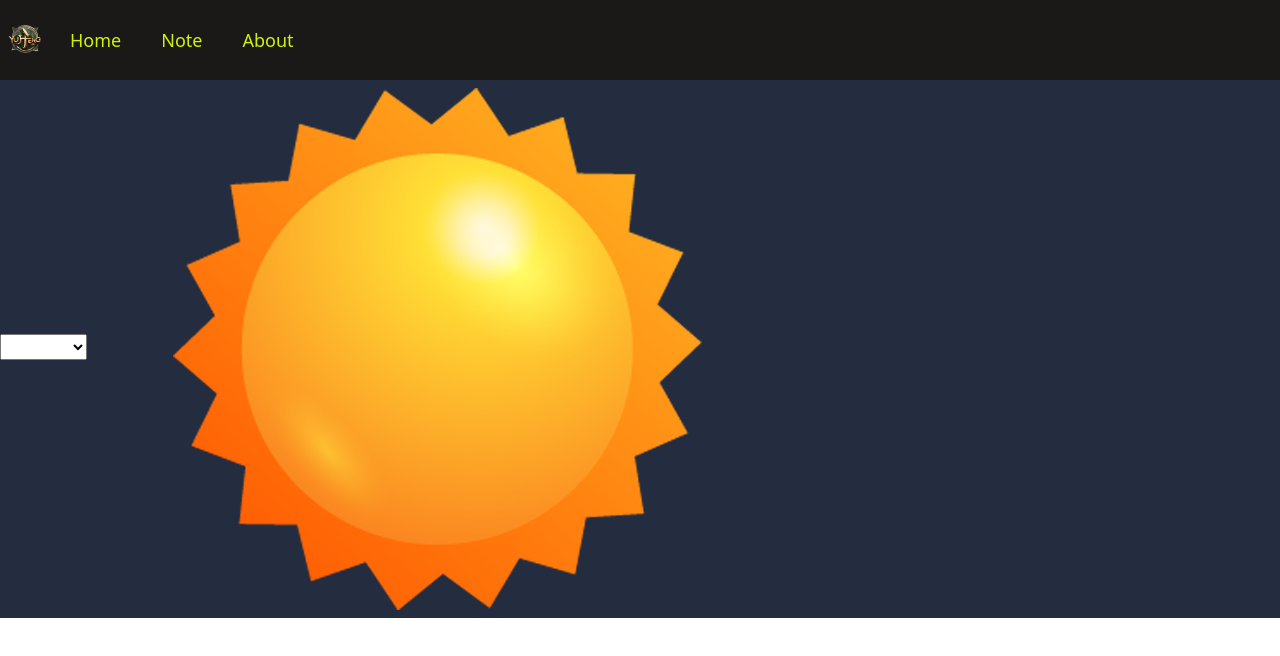
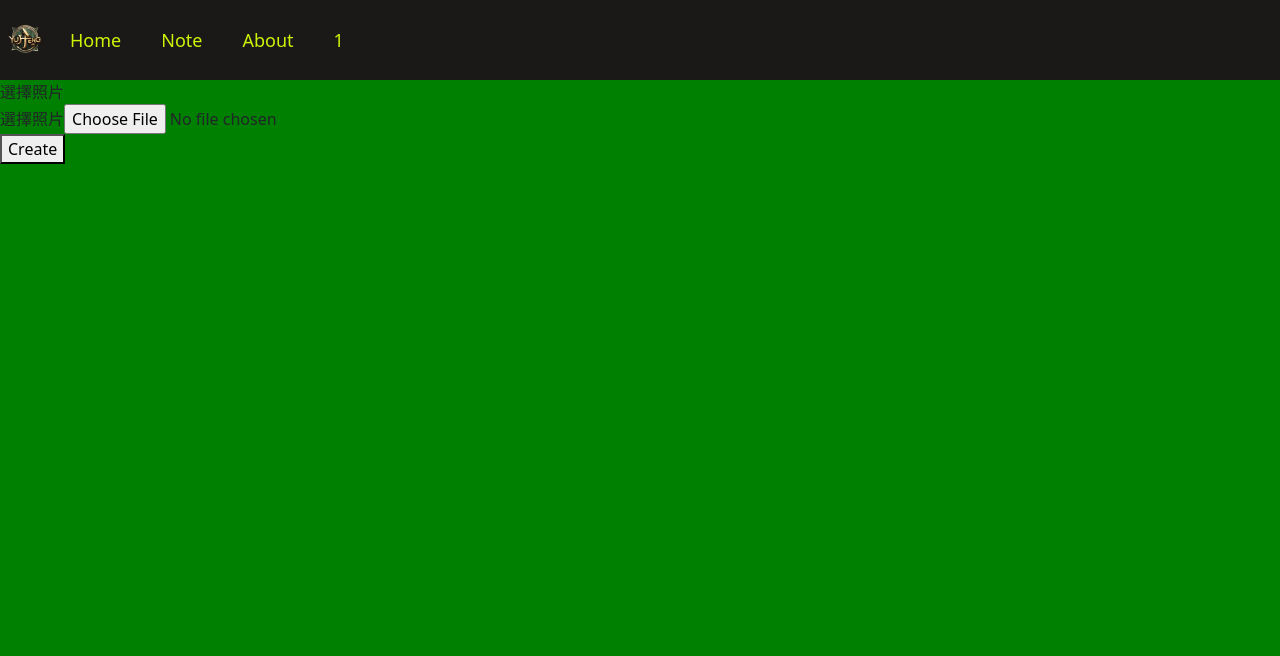
Before and after one commit to Tom0218/PersonalWebsite, a Vue app: page /Test in a window 1280 px wide. Shown: the top 656 px of the page. Built offline with nearby package versions, Linux system fonts and the light colour scheme.

Commit message:
basic web ok

```diff
--- a/package.json
+++ b/package.json
@@ -11,6 +11,7 @@
     "axios": "^1.6.2",
     "bootstrap": "^5.3.2",
     "chart.js": "^4.4.1",
+    "element-plus": "^2.4.4",
     "pinia": "^2.1.7",
     "sass": "^1.69.3",
     "scss": "^0.2.4",
--- a/src/components/Header.vue
+++ b/src/components/Header.vue
@@ -26,9 +26,9 @@ export default{
         <RouterLink to="/" class="Home Btn Btn shape-ex1">Home</RouterLink>
         <RouterLink to="/Note" class=" Btn shape-ex1" >Note</RouterLink>
         <RouterLink to="/About" class=" Btn shape-ex1" >About</RouterLink>
+        <p class=" Btn shape-ex1 Pinia" >{{ this.location }}</p>
+    </div>
 
-        <!-- <p class=" Btn shape-ex1 Pinia" >{{ this.location }}</p> -->
-    </div>
 </template>
 
 <style lang="scss" scoped>
--- a/src/stores/indexState.js
+++ b/src/stores/indexState.js
@@ -5,7 +5,7 @@ export default defineStore("indexState", {
     //與<script>預設匯出概念相同
     //data
     state:() => ({
-        location:867  //起始值不能為0 ex.0678
+        location:1  //起始值不能為0 ex.0678
     }),
     //computed
     getters:{
@@ -16,7 +16,7 @@ export default defineStore("indexState", {
     //methods
     actions:{
         getLocation(){
-            console.log(this.location)
+            // console.log(this.location)
         },
         setLocation(num){
             this.location = num;
--- a/src/views/Test.vue
+++ b/src/views/Test.vue
@@ -1,25 +1,166 @@
 <script>
+import { ref } from 'vue';
+import { ElForm, ElFormItem } from 'element-plus';
+import { ElButton } from 'element-plus';
 export default{
+
     data(){
         return{
-            weather:"",
-            imgSrc: "../../public/WeatherAPP/images/clear.png",
+              //綁定新增餐廳的變數
+            nameRest: "testRestautantName",
+            descRest: "testRestautantDesc",
+            regionRest: "testRestautantregion",
+            date1Rest:new Date(),      //startDate
+            date2Rest: new Date(),      //endDate
+            publishedRest: false,
+            photoSRest: "",     // S是String，Base64[]
+
         }
+    },
+    components: {
+        ElForm,
+        ElFormItem,
+        ElButton,
+    // 其他组件
     },
 
     methods:{
-        change(){
-            switch(this.weather){
-                case "晴時多雲":
-                    this.imgSrc = "../../public/WeatherAPP/images/cloud.png"
-                    break;
-                case "晴天":
-                    this.imgSrc = "../../public/WeatherAPP/images/clear.png"
-                    break;
-                case "雨天":
-                    this.imgSrc = "../../public/WeatherAPP/images/rain.png"
-                    break;
+        onSubmitRestaurant() {
+            //確定有沒有填資料
+            // if (this.nameRest == "" || this.descRest == "" || this.regionRest == "" || this.date1Rest == "" || this.date2Rest == "" || this.photoSRest == "") {
+            //     this.showBlockFail();
+            //     return
+            // }
+
+            //判斷你是不是超級管理員
+            // if (this.loginInfo.adminuser.account != "superadmin") {
+            //     //確定你有沒有權利
+            //     if (this.loginInfo.adminuser.managePlace != this.region || this.loginInfo.adminuser.manageNum < 20) {
+            //         this.showAuthorizeFail();
+            //         return
+            //     }
+            // }
+
+            var url = "http://localhost:8080/api/park/createRest";
+            var data = {
+                    "name": this.nameRest,
+                    "description": this.descRest,
+                    "region": this.regionRest,
+                    "published": this.publishedRest,
+                    "photoBase64": this.photoS,
+                    "photo": null,
+                    "startDate": this.date1Rest,      //startDate
+                    "endDate":  this.date2Rest,
+            };
+
+            console.log(data)
+
+            fetch(url, {
+                method: "POST", // or 'PUT'
+                body: JSON.stringify(data), // data can be `string` or {object}!
+                headers: new Headers({
+                    "Content-Type": "application/json",
+                }),
+            })
+                .then((res) => res.json())
+                .catch((error) => console.error("Error:", error))
+                .then((response) => console.log("Success:", response));
+
+            //成功視窗並清空欄位
+            // this.showBlockSucess()
+            this.nameRest = '';
+            this.descRest = '';
+            this.regionRest = '';
+            this.date1Rest = '';
+            this.date2Rest = '';
+            this.publishedRest = false,
+                this.photoSRest = '';
+            this.$refs.preview.src = '';
+
+        },
+        goAddRestaurant() {
+            this.nameRest = ""
+            this.descRest = ""
+            this.regionRest = ""
+            this.date1Rest = ""
+            this.date2Rest = ""
+            this.publishedRest = false
+
+            //設定照片
+            const img = document.getElementById('addRestImg')
+            img.src = ""
+
+            this.changePageNum = 8
+        },
+        goEditRestaurant(index) {
+            this.nameRest = this.allRestaurant[index].name
+            this.descRest = this.allRestaurant[index].description
+            this.regionRest = this.allRestaurant[index].place
+            this.date1Rest = this.allRestaurant[index].startDate
+            this.date2Rest = this.allRestaurant[index].endDate
+            this.publishedRest = this.allRestaurant[index].published
+            this.photoSRest = this.allRestaurant[index].photo;
+            //設定照片
+            const img = document.getElementById('edditimgShow')
+            img.src = this.allRestaurant[index].photo;
+            img.style.display = 'block';    // 顯示圖片
+
+            //設定舊姓名
+            this.editOldNameRest = this.allRestaurant[index].name
+
+            //頁面跳轉
+            this.changePageNum = 9
+            this.openFullScreen2()
+        },
+        handleFileRestChange(event) {
+            // 獲取文件資料
+            //flie变量设置为用户选择的第一个文件
+            const file = event.target.files[0];
+            console.log(file)
+
+            if (file) {
+                const reader = new FileReader();
+
+                reader.onload = (e) => {
+                    // 將讀取到的照片賦予值給預覽img的src
+                    //在FileReader对象的上下文中，e.target.result 是一个包含文件读取结果的属性。对于readAsDataURL方法，这个属性包含一个 Data URL 字符串，其中包括文件的 base64 编码表示。
+                    //将 FileReader 读取到的文件内容（Data URL 字符串）赋值给一个 Vue 组件中通过 ref 标记的预览图片元素的 src 属性
+                    //ref="preview"
+                    //e：这是一个事件对象，其中包含有关事件的信息。在这个上下文中，这是FileReader的load事件对象。
+                    //e.target：这是触发事件的对象，即FileReader。
+                    //e.target.result：这是一个属性，它包含了FileReader读取文件后的结果。对于readAsDataURL，这个属性包含文件的 Data URL。
+                    this.$refs.preview.src = e.target.result;
+                    // 顯示預覽img
+                    this.$refs.preview.style.display = 'block';
+                    this.photoS = e.target.result
+                    console.log(this.photoS)
+                    // const img = document.getElementById('edditimgRestShow')
+                    // img.src = e.target.result
+                    // console.log(e.target.result)
+                    // console.log(typeof e.target.result) //String
+                };
+                // 讀取文件內容
+                //reader: 这是你之前创建的 FileReader 对象，用于读取文件内容。
+                //readAsDataURL(file): 这是 FileReader 对象的方法，它会读取指定的文件，然后在文件读取完成后触发 onload 事件。在这里，file 是你通过文件输入框获得的用户选择的文件对象。
+                reader.readAsDataURL(file);
             }
+        },
+         //新增設施---提交並傳送到後端
+        onSubmit() {
+            //確定有沒有填資料
+            if (this.name == "" || this.desc == "" || this.region == "" || this.age == "" || this.date1 == "" || this.date2 == "" || this.photoS == "") {
+                this.showBlockFail();
+                return
+            }
+
+            //判斷你是不是超級管理員
+            // if (this.loginInfo.adminuser.account != "superadmin") {
+            //     //確定你有沒有權利
+            //     if (this.loginInfo.adminuser.managePlace != this.region || this.loginInfo.adminuser.manageNum < 20) {
+            //         this.showAuthorizeFail();
+            //         return
+            //     }
+            // }
         }
     }
 }
@@ -27,14 +168,24 @@ export default{
 <template>
 
     <div class="body">
-        <select name="" id="" v-model="weather" @change="change()">
-            <option value="陰天">陰天</option>
-            <option value="晴時多雲">晴時多雲</option>
-            <option value="晴天">晴天</option>
-            <option value="雨天">雨天</option>
-        </select>
-        <img :src="imgSrc">
+        <el-form-item label="選擇照片">
+            <div class="photoPlace">
+                <label for="fileRest-upload" class="custom-file-upload">選擇照片</label>
+                <input id="fileRest-upload" type="file" @change="handleFileRestChange">
+                <img id="addRestImg" src="" ref="preview"
+                    style="display: none; max-width: 200px; max-height: 200px;">
+            </div>
+        </el-form-item>
+        <el-form-item>
+            <el-button type="primary" @click="onSubmitRestaurant">Create</el-button>
+        </el-form-item>
     </div>
 
 </template>
-<style lang="scss" scoped></style>
+<style lang="scss" scoped>
+.body{
+    height: 90vh;
+    width: 100vw;
+    background-color: green;
+}
+</style>
```
Also changed, not shown: src/stores/QuestionnaireFn.js (added, +51 -0 lines), 1 other file (tests, documents, lock files or other folders).
